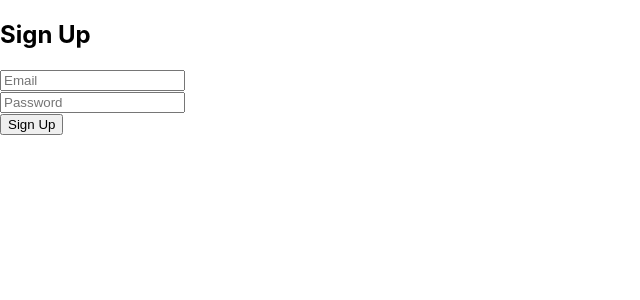
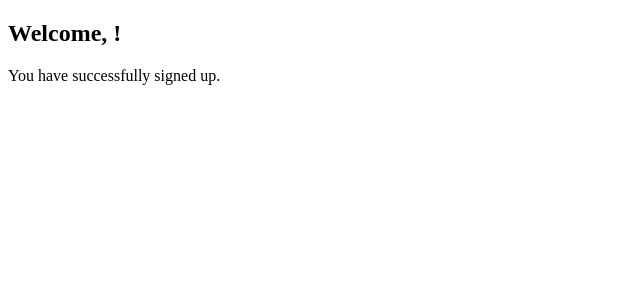
Before and after one commit to pulkitnarula13/my-friday, a React (Create React App) app: page /welcome in a window 1280 px wide. Shown: the top 300 px of the page, without its empty margins (0-640 px from the left). Built offline with nearby package versions, Linux system fonts and the light colour scheme.

Commit message:
React router dom

```diff
--- a/package.json
+++ b/package.json
@@ -9,6 +9,7 @@
     "firebase": "^10.4.0",
     "react": "^18.2.0",
     "react-dom": "^18.2.0",
+    "react-router-dom": "^6.16.0",
     "react-scripts": "^2.1.3",
     "tailwindcss": "^3.3.3",
     "web-vitals": "^2.1.4"
--- a/src/Components/SignUp.js
+++ b/src/Components/SignUp.js
@@ -1,9 +1,15 @@
-import React, { useRef } from 'react';
+// src/components/SignUp.js
+
+import React, { useRef, useState } from 'react';
 import { auth } from '../Firebase';
+import { useHistory } from 'react-router-dom'; // Import useHistory
 
 function SignUp() {
     const emailRef = useRef();
     const passwordRef = useRef();
+    const history = useHistory(); // Initialize useHistory
+
+    const [userEmail, setUserEmail] = useState('');
 
     const handleSignUp = async (e) => {
         e.preventDefault();
@@ -14,6 +20,8 @@ function SignUp() {
         try {
         await auth.createUserWithEmailAndPassword(email, password);
         // User is signed up successfully
+        setUserEmail(email); // Store the user's email
+        history.push('/welcome'); // Navigate to the welcome page
         } catch (error) {
         console.error('Error signing up:', error.message);
         }
--- /dev/null
+++ b/src/Components/Welcome.js
@@ -0,0 +1,15 @@
+import React from 'react';
+
+function Welcome({ userEmail }) {
+    return (
+        <div className="min-h-screen flex items-center justify-center">
+        <div>
+            <h2 className="text-2xl font-semibold mb-4">Welcome, {userEmail}!</h2>
+            <p>You have successfully signed up.</p>
+            {/* TODO: Add more content */}
+        </div>
+        </div>
+    );
+}
+
+export default Welcome;
--- a/src/index.js
+++ b/src/index.js
@@ -1,17 +1,19 @@
+// src/index.js
+
 import React from 'react';
-import ReactDOM from 'react-dom/client';
-import './index.css';
+import ReactDOM from 'react-dom';
+import { BrowserRouter as Router, Route, Switch } from 'react-router-dom';
 import App from './App';
-import reportWebVitals from './reportWebVitals';
+import SignUp from './Components/SignUp';
+import Welcome from './Components/Welcome';
 
-const root = ReactDOM.createRoot(document.getElementById('root'));
-root.render(
-  <React.StrictMode>
-    <App />
-  </React.StrictMode>
+ReactDOM.render(
+  <Router>
+    <Switch>
+      <Route exact path="/" component={App} />
+      <Route path="/signup" component={SignUp} />
+      <Route path="/welcome" component={Welcome} />
+    </Switch>
+  </Router>,
+  document.getElementById('root')
 );
-
-// If you want to start measuring performance in your app, pass a function
-// to log results (for example: reportWebVitals(console.log))
-// or send to an analytics endpoint. Learn more: https://bit.ly/CRA-vitals
-reportWebVitals();
```
Also changed, not shown: 1 other file (tests, documents, lock files or other folders).
